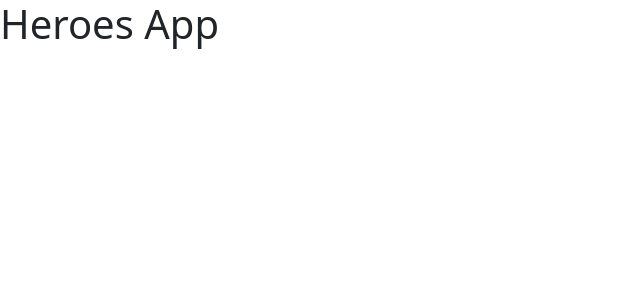
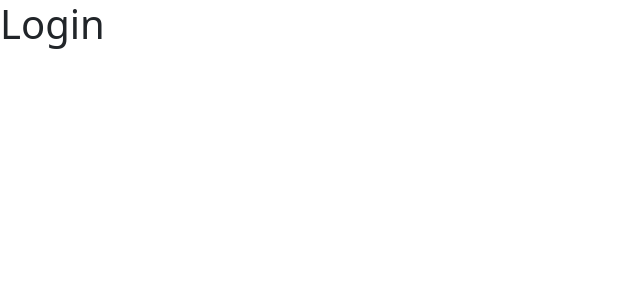
Before and after one commit to Yolanda95dev/Heroes-spa, a React (Vite) app: page /login in a window 1280 px wide. Shown: the top 300 px of the page, without its empty margins (0-640 px from the left). Built offline with nearby package versions, Linux system fonts and the light colour scheme.

Commit message:
Introducción de rutas

```diff
--- a/package.json
+++ b/package.json
@@ -11,7 +11,8 @@
   },
   "dependencies": {
     "react": "^19.0.0",
-    "react-dom": "^19.0.0"
+    "react-dom": "^19.0.0",
+    "react-router-dom": "^7.3.0"
   },
   "devDependencies": {
     "@eslint/js": "^9.21.0",
--- a/src/HeroesApp.jsx
+++ b/src/HeroesApp.jsx
@@ -1,8 +1,9 @@
+import { AppRouter } from "./routes/AppRouter"
 
 export const HeroesApp = () => {
     return (
         <>
-            <h1>Heroes App </h1>
+            <AppRouter />
         </>
 
     )
--- /dev/null
+++ b/src/auth/pages/LoginPage.jsx
@@ -0,0 +1,8 @@
+
+export const LoginPage = () => {
+  return (
+    <>
+     <h1>Login</h1>
+    </>
+  )
+}
--- /dev/null
+++ b/src/heroes/pages/DcPage.jsx
@@ -0,0 +1,8 @@
+
+export const DcPage = () => {
+  return (
+    <>
+     <h1>DC Page</h1>
+    </>
+  )
+}
--- /dev/null
+++ b/src/heroes/pages/MarvelPage.jsx
@@ -0,0 +1,8 @@
+
+export const MarvelPage = () => {
+  return (
+    <>
+      <h1>Marvel Page</h1>
+    </>
+  )
+}
--- a/src/main.jsx
+++ b/src/main.jsx
@@ -1,11 +1,14 @@
 import { StrictMode } from 'react'
 import { createRoot } from 'react-dom/client'
+import { BrowserRouter } from 'react-router-dom'
 // import App from './App.jsx'
 import { HeroesApp } from './HeroesApp.jsx'
 import './styles.css'
 
 createRoot(document.getElementById('root')).render(
   <StrictMode>
-    <HeroesApp />
+    <BrowserRouter>
+      <HeroesApp />
+    </BrowserRouter>
   </StrictMode>,
 )
--- /dev/null
+++ b/src/routes/AppRouter.jsx
@@ -0,0 +1,20 @@
+import { Navigate, Routes, Route } from 'react-router-dom'
+
+import { MarvelPage } from '../heroes/pages/MarvelPage'
+import { DcPage } from '../heroes/pages/DcPage'
+import { LoginPage } from '../auth/pages/LoginPage'
+
+export const AppRouter = () => {
+  return (
+    <>
+      <Routes>
+        <Route path="/marvel" element={<MarvelPage />} />
+        <Route path="dc" element={<DcPage />} />
+
+        <Route path="login" element={<LoginPage />} />
+
+        <Route path="/" element={<Navigate to="/marvel" />} />
+      </Routes>
+    </>
+  )
+}
```
Also changed, not shown: src/Routers.jsx (added, +28 -0 lines), 1 other file (tests, documents, lock files or other folders).
